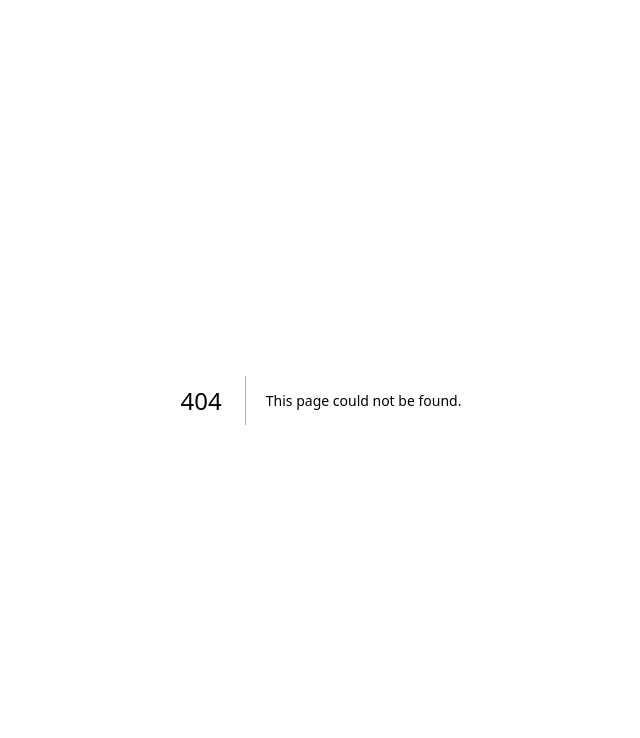
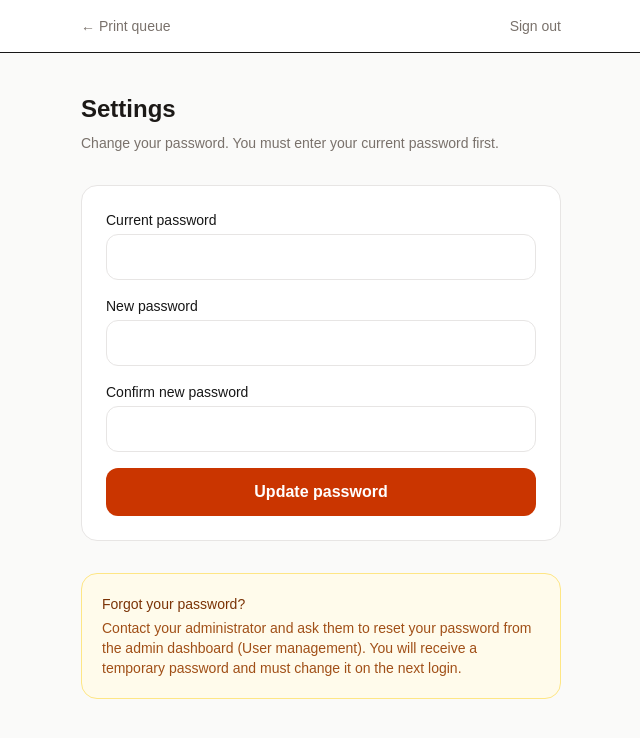
Before and after one commit to cholachelaphotography-debug/Chola-Chela-Photobooks, a Next.js app: page /technician/settings in a window 1280 px wide. Before the commit this address had no page. Shown: the top 738 px of the page, without its empty margins (319-959 px from the left). Built offline with nearby package versions, Linux system fonts and the light colour scheme.

Commit message:
Technician settings and admin password reset

```diff
--- a/src/app/admin/AdminUsers.tsx
+++ b/src/app/admin/AdminUsers.tsx
@@ -75,6 +75,23 @@ export default function AdminUsers() {
     if (res.ok) await load();
   }
 
+  async function resetPassword(id: string, name: string) {
+    if (!confirm(`Reset password for ${name}? They will need a temporary password on next login.`)) return;
+    const res = await fetch("/api/admin/technicians", {
+      method: "PATCH",
+      headers: { "Content-Type": "application/json" },
+      body: JSON.stringify({ id, resetPassword: true }),
+    });
+    const data = await res.json();
+    if (!res.ok) {
+      alert(data.error || "Reset failed");
+      return;
+    }
+    alert(
+      `Temporary password for ${name}:\n\n${data.temporaryPassword}\n\nShare this securely. They must change it on next login.`
+    );
+  }
+
   return (
     <div className="space-y-8">
       <section className="bg-white rounded-2xl border border-stone-200 p-6">
@@ -144,6 +161,14 @@ export default function AdminUsers() {
                     {t.active ? "Active" : "Inactive"}
                   </div>
                 </div>
+                <div className="flex gap-2">
+                  <button
+                    type="button"
+                    onClick={() => resetPassword(t.id, t.name)}
+                    className="text-xs px-3 py-1.5 rounded-full border border-stone-300 hover:bg-stone-50"
+                  >
+                    Reset password
+                  </button>
                   <button
                     type="button"
                     onClick={() => toggleActive(t.id, t.active)}
@@ -151,6 +176,7 @@ export default function AdminUsers() {
                   >
                     {t.active ? "Deactivate" : "Activate"}
                   </button>
+                </div>
               </li>
             ))}
           </ul>
--- a/src/app/api/admin/technicians/route.ts
+++ b/src/app/api/admin/technicians/route.ts
@@ -49,7 +49,7 @@ export async function POST(req: Request) {
     return NextResponse.json({ error: "Invalid input" }, { status: 400 });
   }
   const exists = await prisma.user.findUnique({
-    where: { email: parsed.data.email },
+    where: { email: parsed.data.email.toLowerCase() },
   });
   if (exists) {
     return NextResponse.json({ error: "Email already in use" }, { status: 400 });
@@ -74,8 +74,38 @@ export async function PATCH(req: Request) {
     return NextResponse.json({ error: "Forbidden" }, { status: 403 });
   }
   const body = await req.json();
-  const { id, active } = body as { id?: string; active?: boolean };
-  if (!id || typeof active !== "boolean") {
+  const { id, active, resetPassword, newPassword } = body as {
+    id?: string;
+    active?: boolean;
+    resetPassword?: boolean;
+    newPassword?: string;
+  };
+  if (!id) {
+    return NextResponse.json({ error: "Invalid input" }, { status: 400 });
+  }
+
+  if (resetPassword) {
+    const temp =
+      typeof newPassword === "string" && newPassword.length >= 6
+        ? newPassword
+        : Math.random().toString(36).slice(-8) + "A1";
+    const passwordHash = await bcrypt.hash(temp, 10);
+    const user = await prisma.user.update({
+      where: { id },
+      data: {
+        passwordHash,
+        mustChangePassword: true,
+      },
+      select: { id: true, name: true, email: true, active: true },
+    });
+    return NextResponse.json({
+      ...user,
+      temporaryPassword: temp,
+      message: "Password reset. Share the temporary password with the technician.",
+    });
+  }
+
+  if (typeof active !== "boolean") {
     return NextResponse.json({ error: "Invalid input" }, { status: 400 });
   }
   const user = await prisma.user.update({
--- a/src/app/technician/page.tsx
+++ b/src/app/technician/page.tsx
@@ -17,7 +17,11 @@ export default async function TechnicianPage() {
     redirect("/change-password");
   }
 
-  if (!user || (user.role !== "technician" && user.role !== "admin") || user.active === false) {
+  if (
+    !user ||
+    (user.role !== "technician" && user.role !== "admin") ||
+    user.active === false
+  ) {
     return (
       <div className="min-h-screen flex items-center justify-center p-4">
         <div className="bg-white border rounded-2xl p-8 max-w-md text-center">
@@ -60,14 +64,25 @@ export default async function TechnicianPage() {
   return (
     <div className="min-h-screen bg-stone-50">
       <header className="bg-white border-b">
-        <div className="max-w-5xl mx-auto px-4 py-4 flex justify-between items-center">
+        <div className="max-w-5xl mx-auto px-4 py-4 flex justify-between items-center gap-4">
           <div>
-            <div className="font-semibold">Chola Chela · Technician</div>
-            <div className="text-xs text-stone-500">{user.name}</div>
+            <div className="font-semibold text-stone-900">{user.name}</div>
+            <div className="text-xs text-stone-500">Print queue</div>
           </div>
-          <Link href="/dashboard" className="text-sm text-stone-500 hover:text-orange-700">
-            Client Studio
-          </Link>
+          <div className="flex items-center gap-4 text-sm">
+            <Link
+              href="/technician/settings"
+              className="text-stone-600 hover:text-orange-700"
+            >
+              Settings
+            </Link>
+            <Link
+              href="/api/auth/signout"
+              className="text-stone-500 hover:text-orange-700"
+            >
+              Sign out
+            </Link>
+          </div>
         </div>
       </header>
       <main className="max-w-5xl mx-auto px-4 py-8">
--- /dev/null
+++ b/src/app/technician/settings/page.tsx
@@ -0,0 +1,147 @@
+"use client";
+
+import { useState } from "react";
+import Link from "next/link";
+import { signOut } from "next-auth/react";
+
+export default function TechnicianSettingsPage() {
+  const [currentPassword, setCurrentPassword] = useState("");
+  const [newPassword, setNewPassword] = useState("");
+  const [confirm, setConfirm] = useState("");
+  const [error, setError] = useState("");
+  const [message, setMessage] = useState("");
+  const [loading, setLoading] = useState(false);
+
+  async function handleSubmit(e: React.FormEvent) {
+    e.preventDefault();
+    setError("");
+    setMessage("");
+    if (newPassword.length < 6) {
+      setError("New password must be at least 6 characters");
+      return;
+    }
+    if (newPassword !== confirm) {
+      setError("New passwords do not match");
+      return;
+    }
+    setLoading(true);
+    try {
+      const res = await fetch("/api/account/change-password", {
+        method: "POST",
+        headers: { "Content-Type": "application/json" },
+        body: JSON.stringify({ currentPassword, newPassword }),
+      });
+      const data = await res.json();
+      if (!res.ok) {
+        setError(data.error || "Could not update password");
+        setLoading(false);
+        return;
+      }
+      setMessage("Password updated successfully.");
+      setCurrentPassword("");
+      setNewPassword("");
+      setConfirm("");
+    } catch {
+      setError("Something went wrong");
+    } finally {
+      setLoading(false);
+    }
+  }
+
+  return (
+    <div className="min-h-screen bg-stone-50">
+      <header className="bg-white border-b">
+        <div className="max-w-lg mx-auto px-4 py-4 flex justify-between items-center">
+          <Link
+            href="/technician"
+            className="text-sm text-stone-500 hover:text-orange-700"
+          >
+            ← Print queue
+          </Link>
+          <button
+            type="button"
+            onClick={() => signOut({ callbackUrl: "/login" })}
+            className="text-sm text-stone-500 hover:text-orange-700"
+          >
+            Sign out
+          </button>
+        </div>
+      </header>
+
+      <main className="max-w-lg mx-auto px-4 py-10">
+        <h1 className="text-2xl font-bold text-stone-900 mb-2">Settings</h1>
+        <p className="text-sm text-stone-500 mb-8">
+          Change your password. You must enter your current password first.
+        </p>
+
+        <form
+          onSubmit={handleSubmit}
+          className="bg-white rounded-2xl border border-stone-200 p-6 space-y-4"
+        >
+          <div>
+            <label className="block text-sm font-medium mb-1">
+              Current password
+            </label>
+            <input
+              type="password"
+              required
+              value={currentPassword}
+              onChange={(e) => setCurrentPassword(e.target.value)}
+              className="w-full px-4 py-2.5 rounded-xl border border-stone-200 outline-none focus:border-orange-500"
+            />
+          </div>
+          <div>
+            <label className="block text-sm font-medium mb-1">New password</label>
+            <input
+              type="password"
+              required
+              minLength={6}
+              value={newPassword}
+              onChange={(e) => setNewPassword(e.target.value)}
+              className="w-full px-4 py-2.5 rounded-xl border border-stone-200 outline-none focus:border-orange-500"
+            />
+          </div>
+          <div>
+            <label className="block text-sm font-medium mb-1">
+              Confirm new password
+            </label>
+            <input
+              type="password"
+              required
+              minLength={6}
+              value={confirm}
+              onChange={(e) => setConfirm(e.target.value)}
+              className="w-full px-4 py-2.5 rounded-xl border border-stone-200 outline-none focus:border-orange-500"
+            />
+          </div>
+          {error && (
+            <div className="text-sm text-red-600 bg-red-50 px-3 py-2 rounded-lg">
+              {error}
+            </div>
+          )}
+          {message && (
+            <div className="text-sm text-green-700 bg-green-50 px-3 py-2 rounded-lg">
+              {message}
+            </div>
+          )}
+          <button
+            type="submit"
+            disabled={loading}
+            className="w-full py-3 rounded-xl bg-orange-700 text-white font-semibold hover:bg-orange-800 disabled:opacity-60"
+          >
+            {loading ? "Saving..." : "Update password"}
+          </button>
+        </form>
+
+        <div className="mt-8 bg-amber-50 border border-amber-200 rounded-2xl p-5 text-sm text-amber-900">
+          <p className="font-medium mb-1">Forgot your password?</p>
+          <p className="text-amber-800/90">
+            Contact your administrator and ask them to reset your password from
+            the admin dashboard (User management). You will receive a temporary
+            password and must change it on the next login.
+          </p>
+        </div>
+      </main>
+    </div>
+  );
+}
```
Lines whose indentation alone changed are shown as unchanged.
